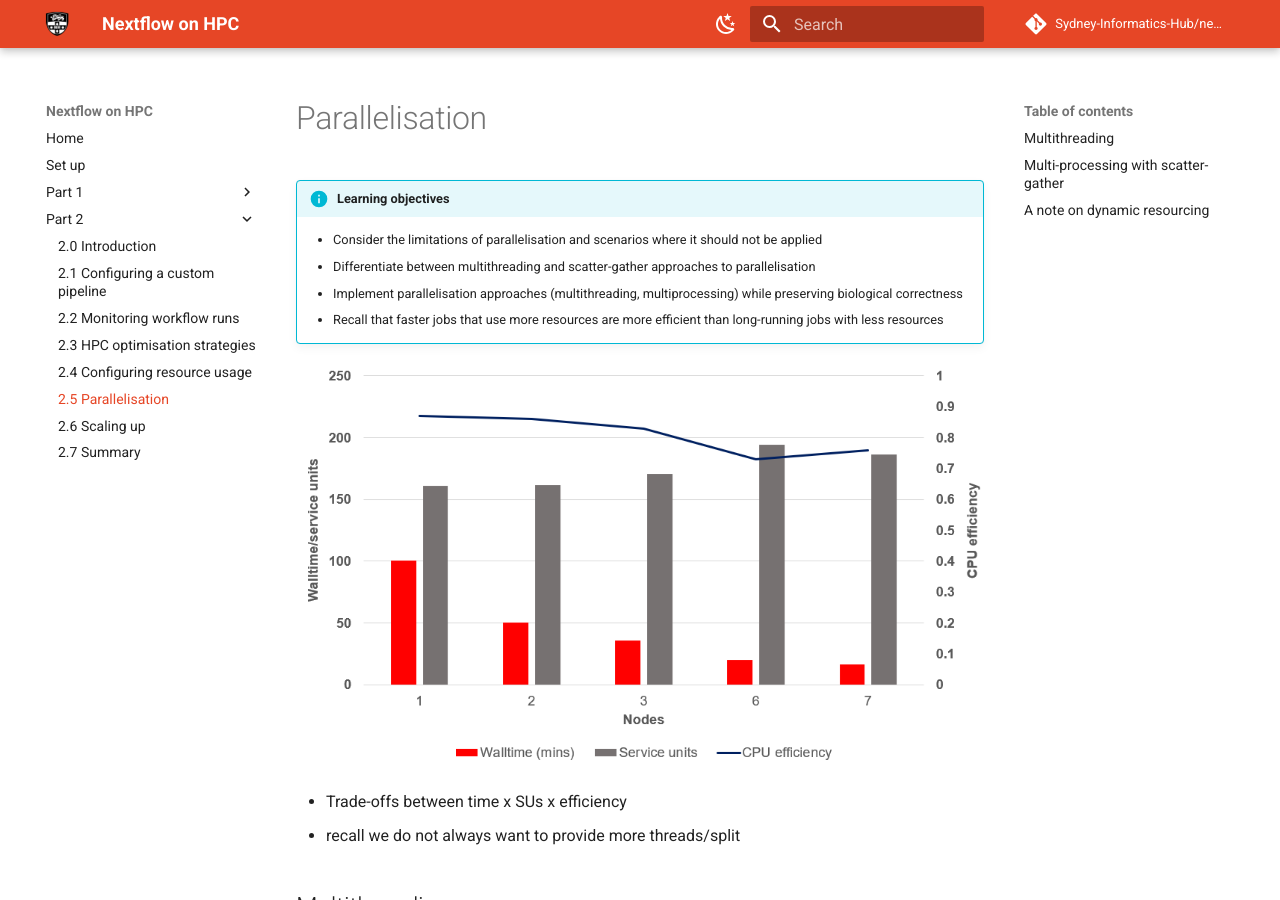
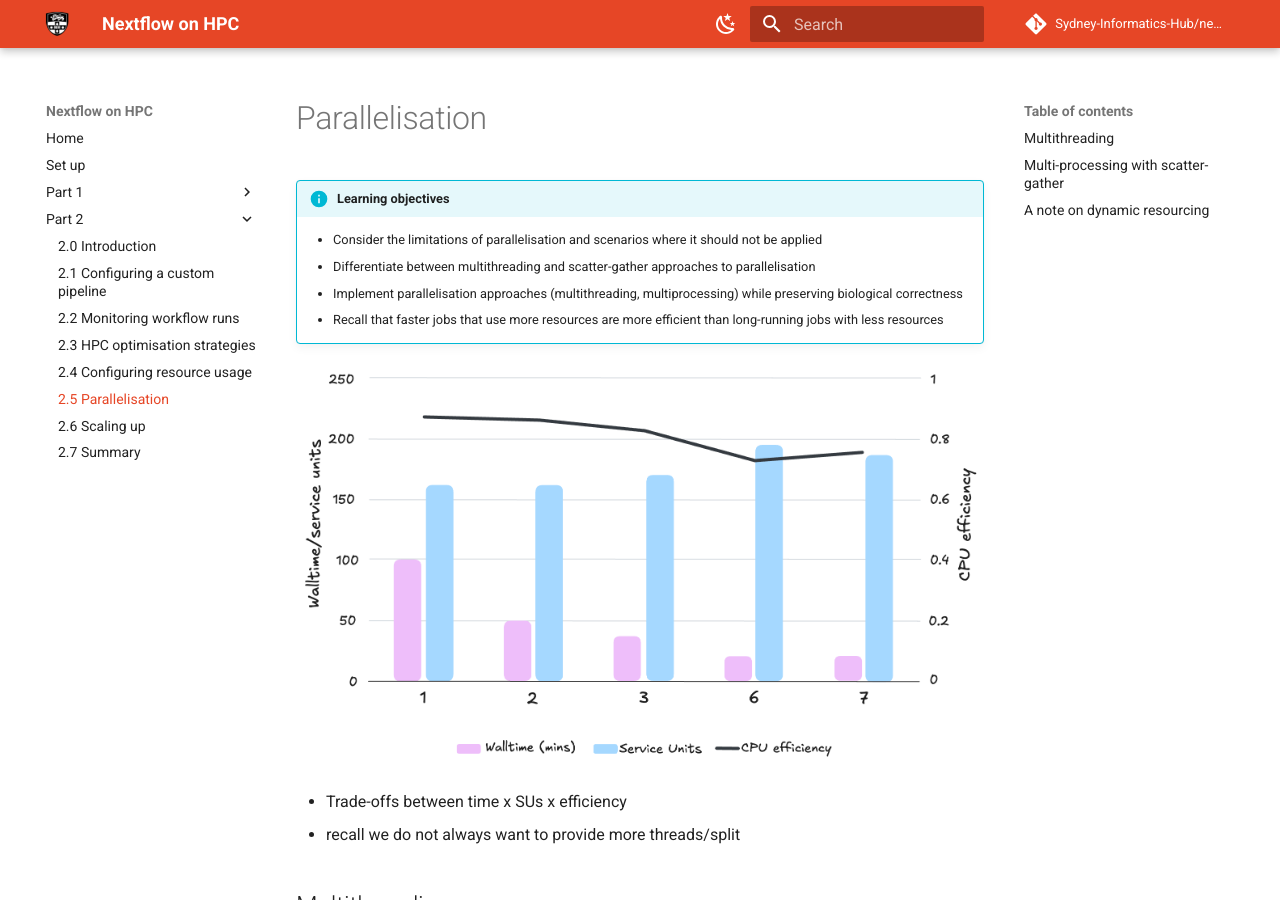
Before and after one commit to Sydney-Informatics-Hub/nextflow-hpc-workshop, an MkDocs documentation site: the page built from docs/part2/25_parallelisation.md, in a window 1280 px wide and 900 px high. Built offline with MkDocs 1.6.1 and Material for MkDocs 9.7.7, drawn with Linux system fonts in a browser that asks for light colours; comment, search, counter and statistics services are not loaded.

Commit message:
add parallelisation figs

```diff
--- a/docs/part2/25_parallelisation.md
+++ b/docs/part2/25_parallelisation.md
@@ -11,7 +11,7 @@
     - Recall that faster jobs that use more resources are more efficient than
     long-running jobs with less resources
 
-![](figs/benchmark-at-scale.png)
+![](figs/00_benchmark_at_scale_theme.png)
 
 - Trade-offs between time x SUs x efficiency
 - recall we do not always want to provide more threads/split
@@ -25,6 +25,8 @@ bwa mem benchmarking results from part 1 suggests 2N threads is ideal
     TODO Update bwa mem script with ${task.cpus}
 
 ## Multi-processing with scatter-gather
+
+![](figs/00_Scatter_gather_fig.png)
 
 !!! example "Exercise"
 
@@ -94,7 +96,6 @@ bwa mem benchmarking results from part 1 suggests 2N threads is ideal
 
     TODO Update the channels in main.nf
 
-
 ## A note on dynamic resourcing
 
 Since our data is small, this will not make an impact. These are nice strategies
@@ -103,7 +104,6 @@ For example, if we were to process all the chromosomes which considerably vary
 in size.
 
 Two approaches:
-
 
 | Directive | Closure Example             | Attempt 1 (Initial Run) | Attempt 2 (First Retry) |
 | --------- | --------------------------- | ----------------------- | ----------------------- |
```
Also changed, not shown: docs/part2/figs/00_Scatter_gather_fig.png (added), docs/part2/figs/00_benchmark_at_scale_theme.png (added), 2 other files.
